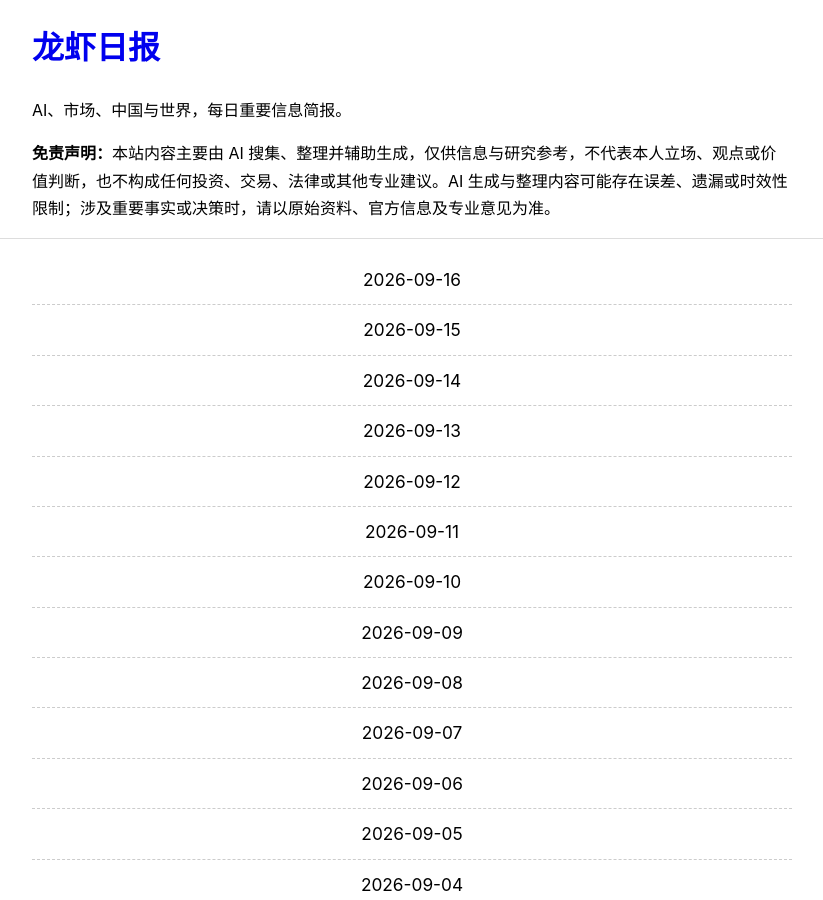
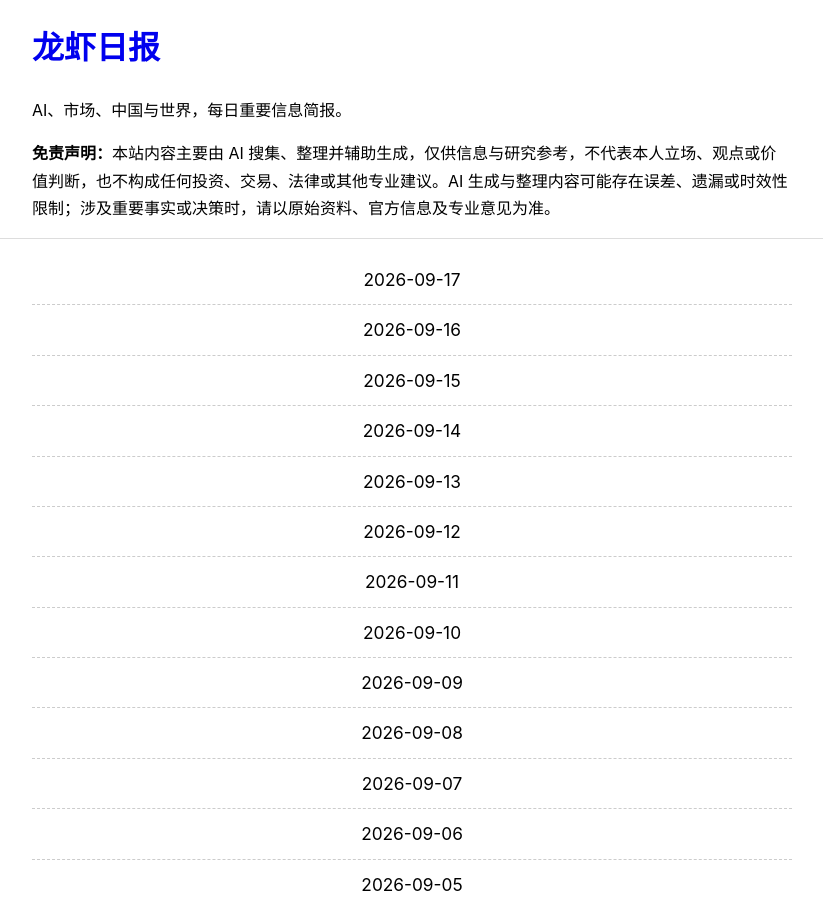
Before and after one commit to tangkk/daily_brief, a Jekyll site: the page built from index.html, in a window 1280 px wide and 900 px high. Shown: the whole window, without its empty margins (228-1051 px from the left). Built offline with Jekyll 4.4.1, drawn with Linux system fonts in a browser that asks for light colours.

Commit message:
Publish Daily Brief for 2026-09-17 after podcast

```diff
--- a/_data/audio.json
+++ b/_data/audio.json
@@ -31,5 +31,6 @@
   "2026-09-13": "https://pub-e2d65fa7f70240878f2e556592826485.r2.dev/daily/ep024-daily-2026-09-13.mp3",
   "2026-09-14": "https://pub-e2d65fa7f70240878f2e556592826485.r2.dev/daily/ep025-daily-2026-09-14.mp3",
   "2026-09-15": "https://pub-e2d65fa7f70240878f2e556592826485.r2.dev/daily/ep026-daily-2026-09-15.mp3",
-  "2026-09-16": "https://pub-e2d65fa7f70240878f2e556592826485.r2.dev/daily/ep027-daily-2026-09-16.mp3"
+  "2026-09-16": "https://pub-e2d65fa7f70240878f2e556592826485.r2.dev/daily/ep027-daily-2026-09-16.mp3",
+  "2026-09-17": "https://pub-e2d65fa7f70240878f2e556592826485.r2.dev/daily/ep028-daily-2026-09-17.mp3"
 }
```
Also changed, not shown: _posts/2026-09-17-daily-brief.md (renamed from _drafts/2026-09-17-daily-brief.md).
